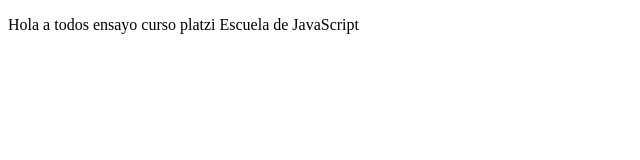
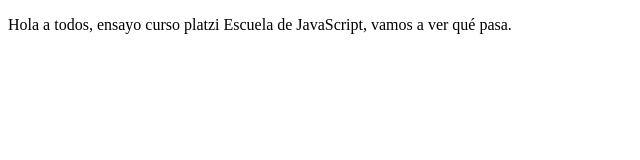
Before and after one commit to VeronicaAg/proyectoDemoCursoPrework, a plain HTML site: page index.html in a window 1280 px wide. Shown: the whole page, without its empty margins (0-640 px from the left). Drawn offline with Linux system fonts and the light colour scheme.

Commit message:
cambios primeros

```diff
--- a/index.html
+++ b/index.html
@@ -7,8 +7,8 @@
     <title>Hello world</title>
 </head>
 <body>
-    <p>Hola a todos
-        ensayo curso platzi Escuela de JavaScript
+    <p>Hola a todos,
+        ensayo curso platzi Escuela de JavaScript, vamos a ver qué pasa.
     </p>
 </body>
 </html>
```
